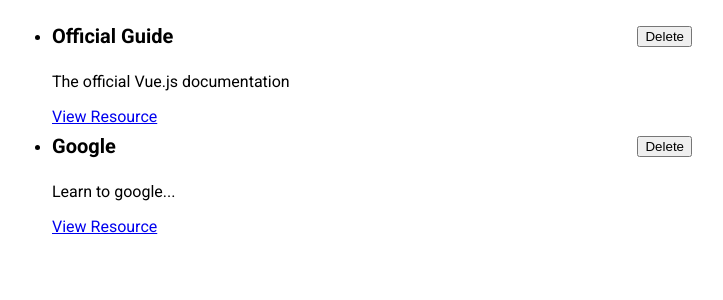
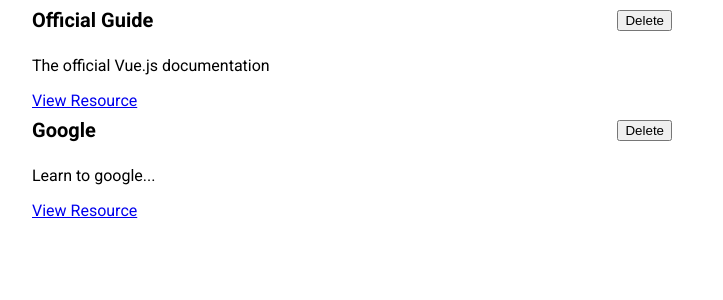
Before and after one commit to Josip-github/Learning-Resources-Project, a Vue app: page / in a window 1280 px wide. Shown: the top 300 px of the page, without its empty margins (288-1011 px from the left). Built offline with nearby package versions, Linux system fonts and the light colour scheme; the HTML template or start-up script is replaced by a standard one.

Commit message:
Refactor the code, use LearningResource component inside of a StoredResource, and StoredResource inside of the App.vue; add styles to StoredResources component.

```diff
--- a/src/App.vue
+++ b/src/App.vue
@@ -1,21 +1,13 @@
 <template>
-    <ul>
-        <learning-resource
-          v-for="res in storedResources"
-          :key="res.id"
-          :title="res.title"
-          :description="res.description"
-          :link="res.link"
-        ></learning-resource>
-    </ul>
+    <stored-resources :resources="storedResources"></stored-resources>
 </template>
 
 <script>
-import LearningResource from './components/learning-resources/LearningResource.vue';
+import StoredResources from './components/learning-resources/StoredResources.vue';
 
 export default {
     components: {
-        LearningResource
+        StoredResources
     },
     data() {
         return {
--- /dev/null
+++ b/src/components/learning-resources/StoredResources.vue
@@ -0,0 +1,32 @@
+<template>
+    <ul>
+        <learning-resource
+          v-for="res in resources"
+          :key="res.id"
+          :title="res.title"
+          :description="res.description"
+          :link="res.link"
+        ></learning-resource>
+    </ul>
+</template>
+
+<script>
+import LearningResource from './LearningResource.vue';
+
+export default {
+    props: ['resources'],
+    components: {
+        LearningResource
+    }
+}
+</script>
+
+<style scoped>
+ul {
+  list-style: none;
+  margin: 0;
+  padding: 0;
+  margin: auto;
+  max-width: 40rem;
+}
+</style>
```
